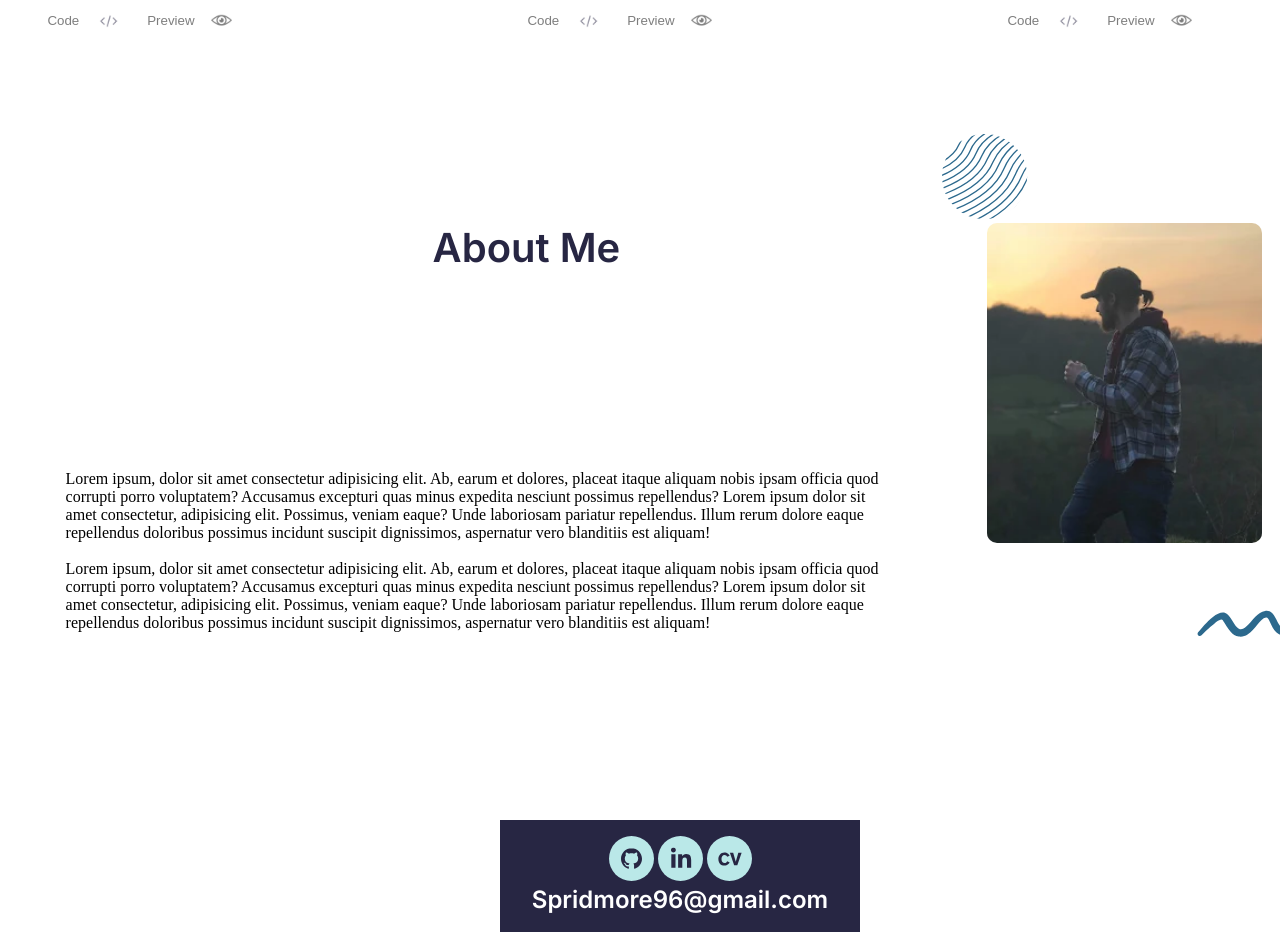
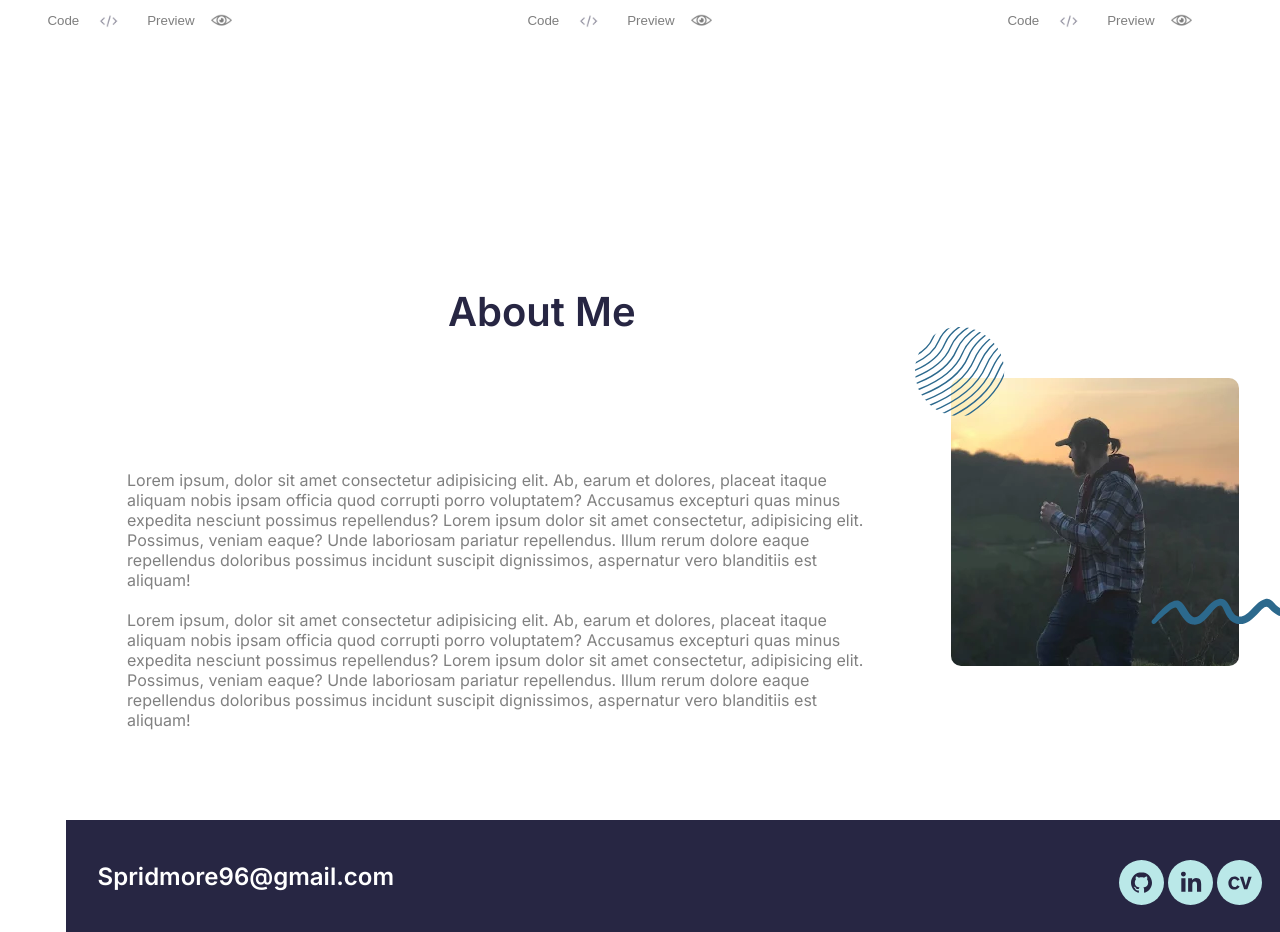
Before and after one commit to sPridmore96/personal-portfolio, a plain HTML site: page index.html in a window 1280 px wide. Shown: the part 2766-3698 px from the top of the page. Drawn offline with Linux system fonts and the light colour scheme.

Commit message:
finished website styling, and added new html elements to bulk up the website

```diff
--- a/index.html
+++ b/index.html
@@ -239,9 +239,11 @@
     </div>
     <!-- block -->
     <footer class="footer">
+        <div class="footer__links" >
         <a tabindex="9" href="#"><img class="footer_icon" src="./icons/Group 61.svg" alt="Git Hub Icon"></a>
         <a tabindex="10" href="#"><img class="footer_icon" src="./icons/Group 60.svg" alt="Indeed Icon"></a>
         <a tabindex="11" href="#"><img class="footer_icon" src="./icons/Group 39808.svg" alt="CV Icon"></a>
+    </div>
         <h2 class="footer__email">Spridmore96@gmail.com</h2>
     </footer>
 </body>
--- a/styles/_layout.scss
+++ b/styles/_layout.scss
@@ -203,6 +203,7 @@ body::-webkit-scrollbar {
 }
 
 .about {
+        @include WidthHeight (90%,auto);
         margin-top: 10rem;
         display: grid;
         grid-template-columns: 1fr 1fr 1fr 1fr;
@@ -216,11 +217,16 @@ body::-webkit-scrollbar {
 
 
     &__img-container {
-        @include WidthHeight (300px, auto);
+        @include WidthHeight (auto,auto);
         grid-area: __img-container;
+        display: flex;
+        justify-content: center;
+        align-items: center;
+
     }
 
     &__title {
+        padding-top: 4rem;
         @include headerSizeWeight (2.5rem, 600);
         text-align: center;
         grid-area: __title;
@@ -228,41 +234,46 @@ body::-webkit-scrollbar {
     }
 
     &__profile-img {
-        @include WidthHeight (275px, 20rem);
+        @include WidthHeight (auto, auto);
         position: absolute;
         border-radius: 10px;
-        object-fit: cover;
     }
 
     &__icons {
 
         &--finger {
+            @include WidthHeight(90px,auto);
             position: relative;
-            right: 15%;
-            top: -15%
+            right: 23%;
+            top: -25%
         }
 
         &--squig {
             position: relative;
-            left: 40%;
-            top: 55%;
+            left: 30%;
+            top: 15%;
             overflow: hidden;
         }
     }
 
     &__paragraph {
         @include WidthHeight (90%, 350px);
+        @include smallFontSizeWeightColor();
         margin-top: 3rem;
         grid-area: __paragraph;
     }
 }
 
 .footer {
-    width: auto;
+    width: 100%;
     height: 7rem;
     background-color: $secondary-color;
     text-align: center;
     padding: 1rem 2rem 0 2rem;
+    display: flex;
+    flex-direction: row-reverse;
+    justify-content: space-between;
+    align-items: center;
 
     &__icon {
         @include smallIconSizingWidthHeight ();
@@ -270,17 +281,17 @@ body::-webkit-scrollbar {
 
     &__email {
         @include headerSizeWeight (3rem 600);
-        color: white
+        color: white;
+        padding-bottom: 1rem;
     }
 }
-
 
 // -------------------------------------------------------------------------------
 
 
 // -------------------------------------------------------------------------------
 
-@media screen and (max-width:768px) and (hover:none) {
+@media screen and (max-width:320px) {
     body {
         width: 98vw;
         height: 100%;
@@ -475,7 +486,12 @@ body::-webkit-scrollbar {
 
     .about {
         display: grid;
-        grid-template-areas: none;
+        grid-template-columns: 1fr;
+        grid-template-rows: 1fr;
+        grid-template-areas:
+        "__title"
+        "__img-container"
+        "__paragraph";
         margin: 7rem 0 3rem 0;
 
         &__img-container {
@@ -483,6 +499,7 @@ body::-webkit-scrollbar {
         }
 
         &__title {
+            padding: 0;
             @include headerSizeWeight (2.5rem, 600);
             margin-bottom: 4rem;
 
@@ -499,14 +516,14 @@ body::-webkit-scrollbar {
 
             &--finger {
                 position: relative;
-                right: 15%;
-                top: -15%
+                right: 23%;
+                top: -50%
             }
 
             &--squig {
                 position: relative;
-                left: 40%;
-                top: 55%;
+                left: 30%;
+                top: 35%;
                 overflow: hidden;
             }
         }
@@ -523,6 +540,7 @@ body::-webkit-scrollbar {
         background-color: $secondary-color;
         text-align: center;
         padding: 1rem 2rem 0 2rem;
+        flex-direction: column;
 
         &__icon {
             @include smallIconSizingWidthHeight ();
```
Also changed, not shown: styles/styles.css, 1 other file.
